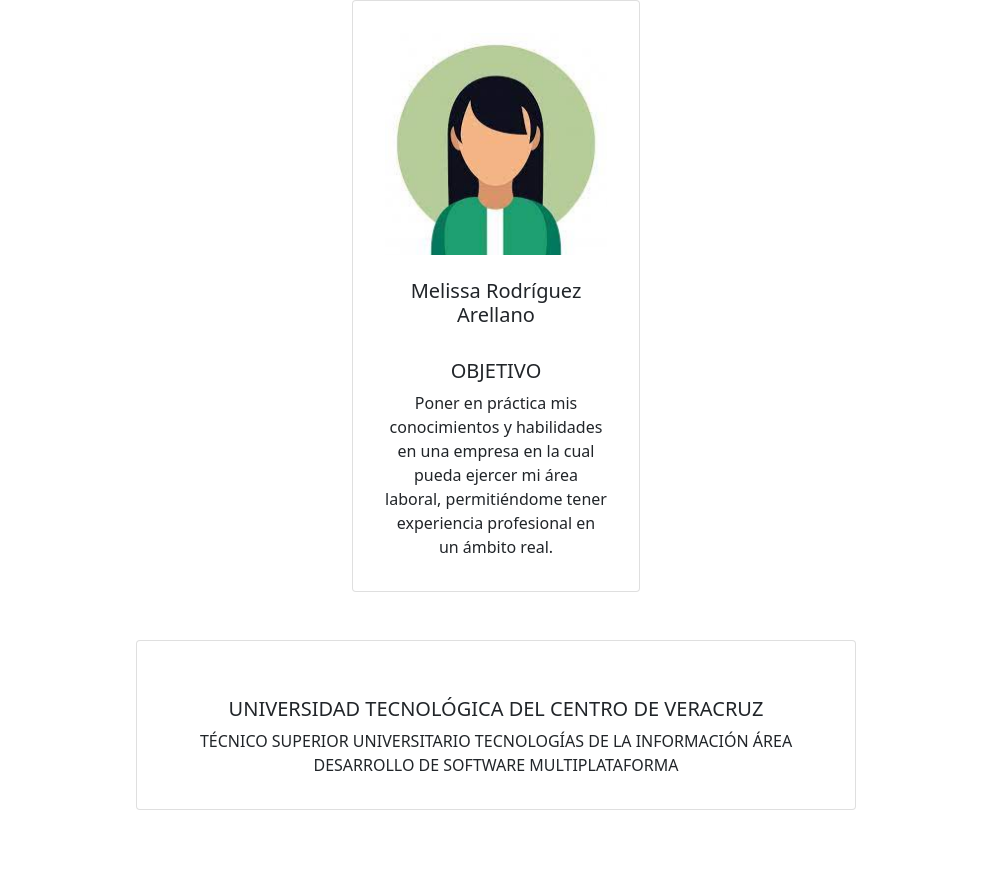
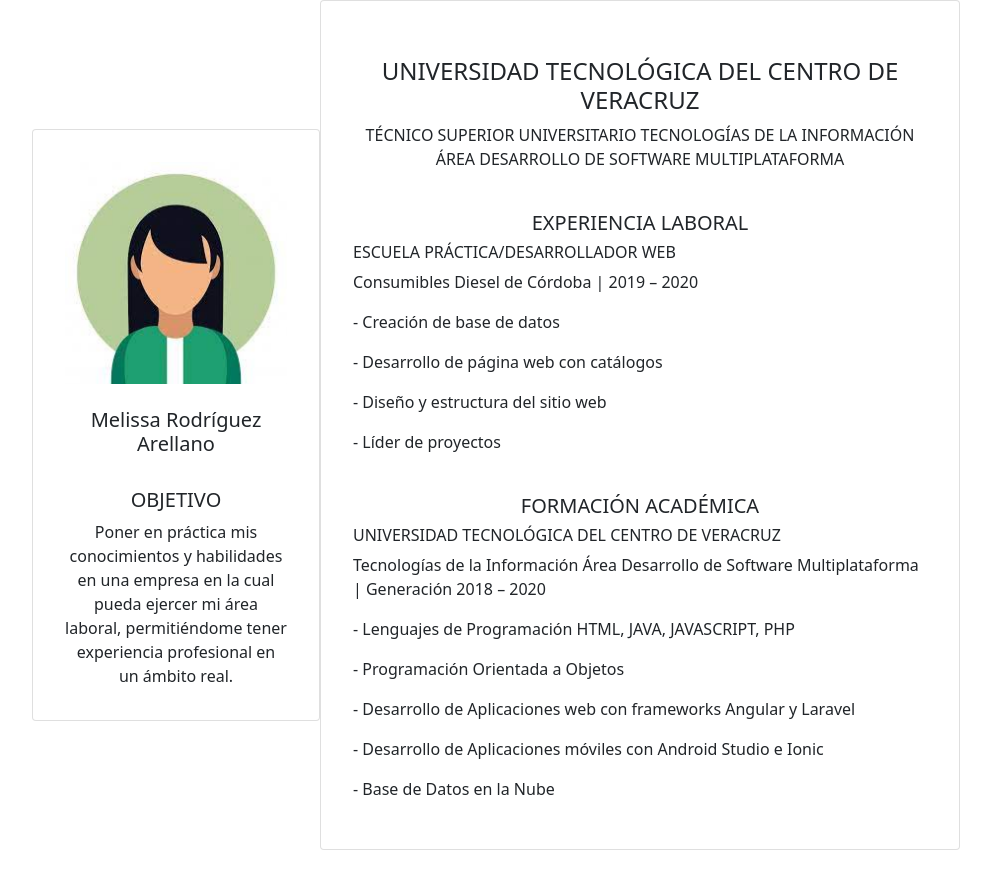
Before and after one commit to melissa2408/curriculum-melissa, an Angular app: page / in a window 1280 px wide. Shown: the top 888 px of the page, without its empty margins (144-1135 px from the left). Before the commit the page ends 858 px from the top, so only its background shows below. Built offline with nearby package versions, Linux system fonts and the light colour scheme.

Commit message:
Se añaden más descripciones a mi curriculum en las card, como la experiencia laboral y formación académica

```diff
--- a/src/app/app.component.html
+++ b/src/app/app.component.html
@@ -24,12 +24,31 @@
           </div>
       </div>
 
-      <div class="card p-3 mb-5 rounded" style="width: 45rem">
+      <div class="card p-3 mb-5 rounded" style="width: 40rem;">
           <div class="card-body">
               <br>
-              <h5 class="card-title text-center">UNIVERSIDAD TECNOLÓGICA DEL CENTRO DE VERACRUZ</h5>
+              <h4 class="card-title text-center">UNIVERSIDAD TECNOLÓGICA DEL CENTRO DE VERACRUZ</h4>
               <p class="card-text text-center">TÉCNICO SUPERIOR UNIVERSITARIO TECNOLOGÍAS DE LA INFORMACIÓN
                 ÁREA DESARROLLO DE SOFTWARE MULTIPLATAFORMA</p>
+              <br>
+              <h5 class="card-title text-center">EXPERIENCIA LABORAL</h5>
+              <h6>ESCUELA PRÁCTICA/DESARROLLADOR WEB</h6>
+              <p>Consumibles Diesel de Córdoba | 2019 – 2020</p>
+              <p>- Creación de base de datos</p>
+              <p>- Desarrollo de página web con catálogos</p>
+              <p>- Diseño y estructura del sitio web</p>
+              <p>- Líder de proyectos</p>
+
+              <br>
+              <h5 class="card-title text-center">FORMACIÓN ACADÉMICA</h5>
+              <h6>UNIVERSIDAD TECNOLÓGICA DEL CENTRO DE VERACRUZ</h6>
+              <p>Tecnologías de la Información Área Desarrollo de Software
+                Multiplataforma | Generación 2018 – 2020</p>
+              <p>- Lenguajes de Programación HTML, JAVA, JAVASCRIPT, PHP</p>
+              <p>- Programación Orientada a Objetos</p>
+              <p>- Desarrollo de Aplicaciones web con frameworks Angular y Laravel</p>
+              <p>- Desarrollo de Aplicaciones móviles con Android Studio e Ionic</p>
+              <p>- Base de Datos en la Nube</p>
           </div>
       </div>
 
```
